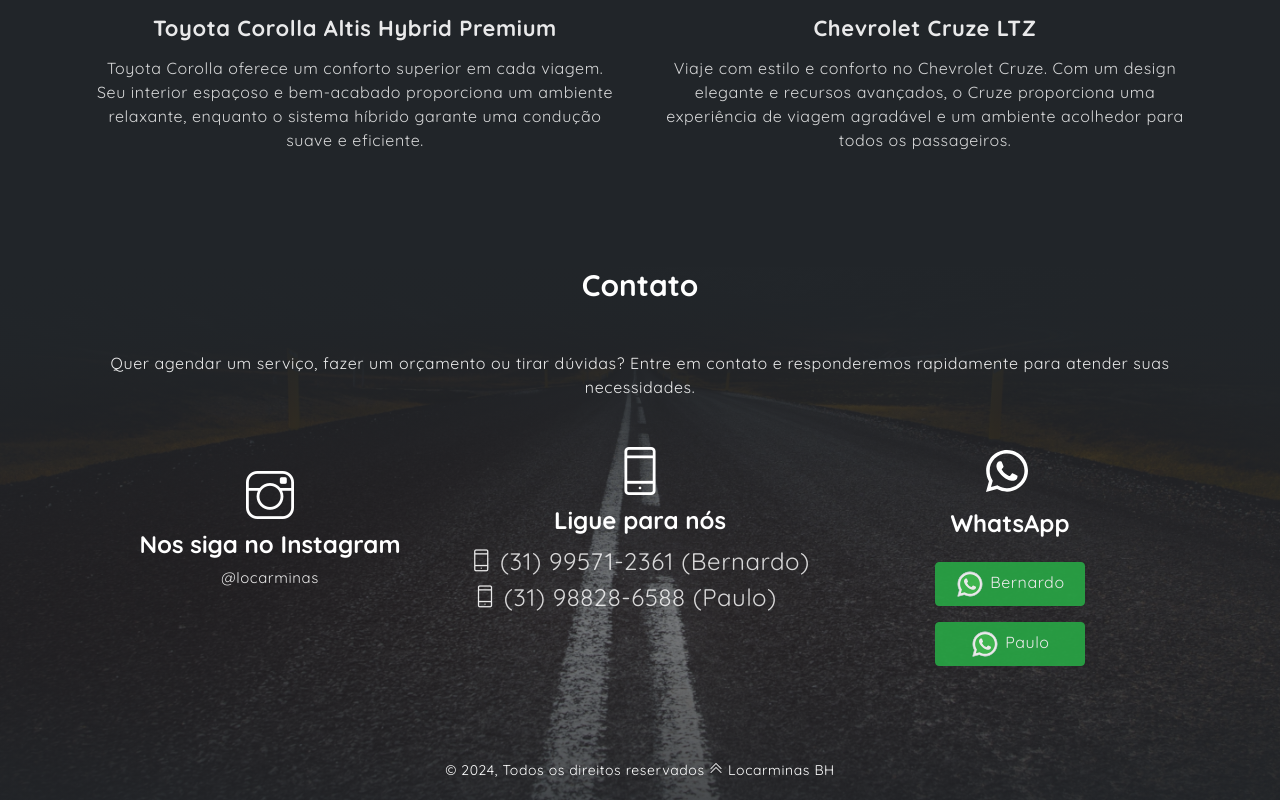
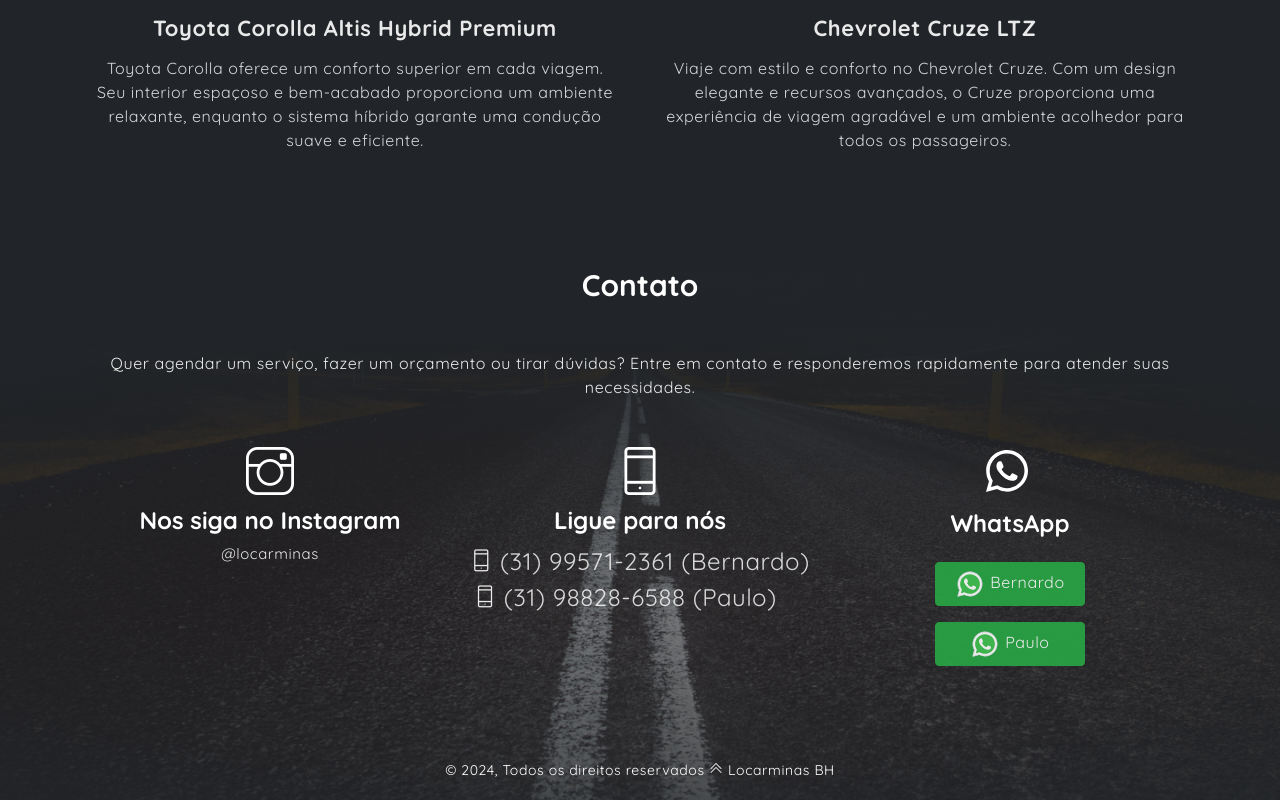
Before and after one commit to gtkmk/locarminas, a website: page public_html/index.html in a window 1280 px wide. Shown: the part 3709-4509 px from the top of the page. Drawn offline with Linux system fonts and the light colour scheme.

Commit message:
fix: minor

```diff
--- a/public_html/index.html
+++ b/public_html/index.html
@@ -207,7 +207,7 @@
                 <p class="mb-5 mt-5 fs-1">Quer agendar um serviço, fazer um orçamento ou tirar dúvidas? Entre em contato e responderemos rapidamente para atender suas necessidades.</p>
 
                 <div class="row">
-                    <div id="btn-instagram" class="col-md-4 mb-4 mt-4 text-center instagram-div" onclick="window.open('https://www.instagram.com/locarminas/', '_blank');" style="cursor: pointer;">
+                    <div id="btn-instagram" class="col-md-4 mb-4 text-center instagram-div" onclick="window.open('https://www.instagram.com/locarminas/', '_blank');" style="cursor: pointer;">
                         <i class="ti-instagram" style="font-size: 48px;"></i>
                         <h4 class="mt-2">Nos siga no Instagram</h4>
                         <p>@locarminas</p>
```
